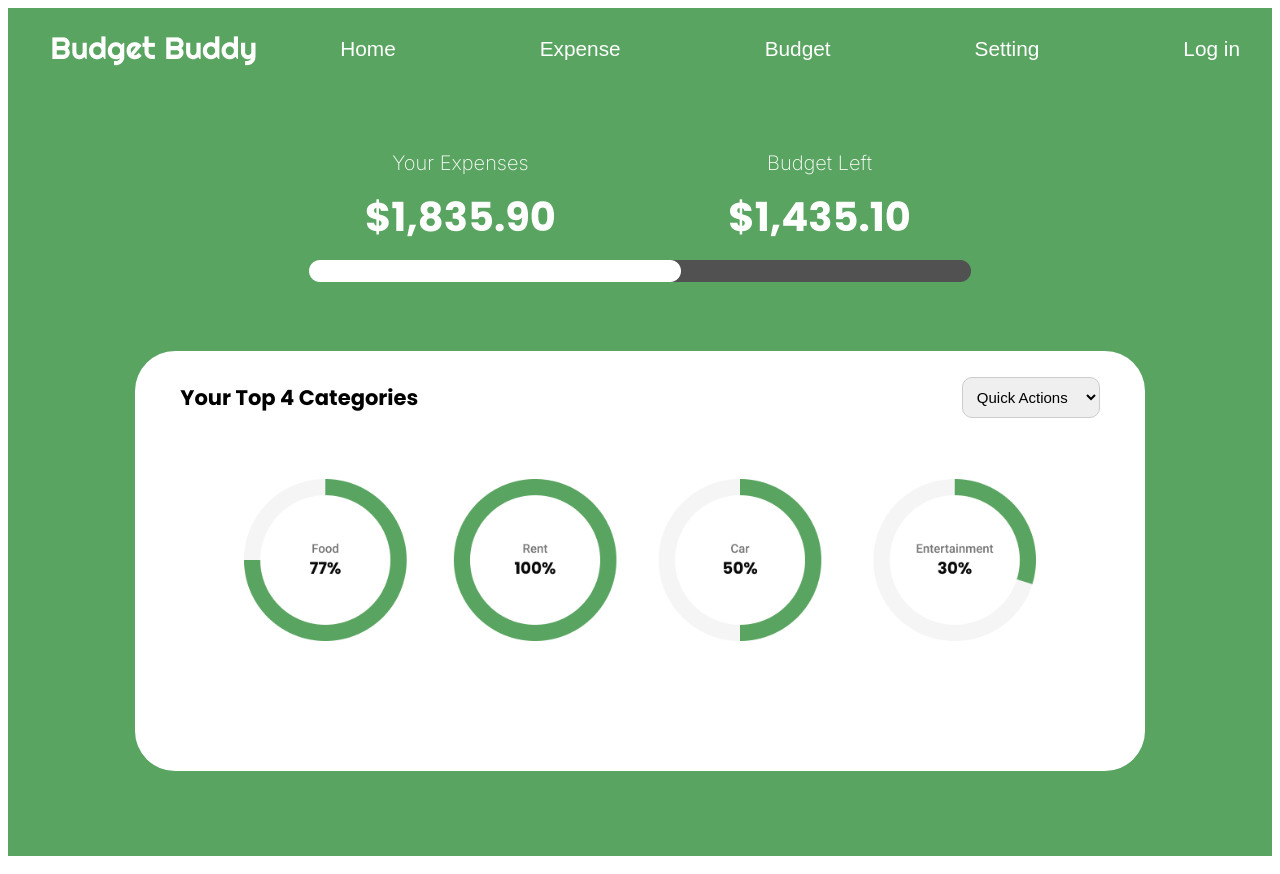
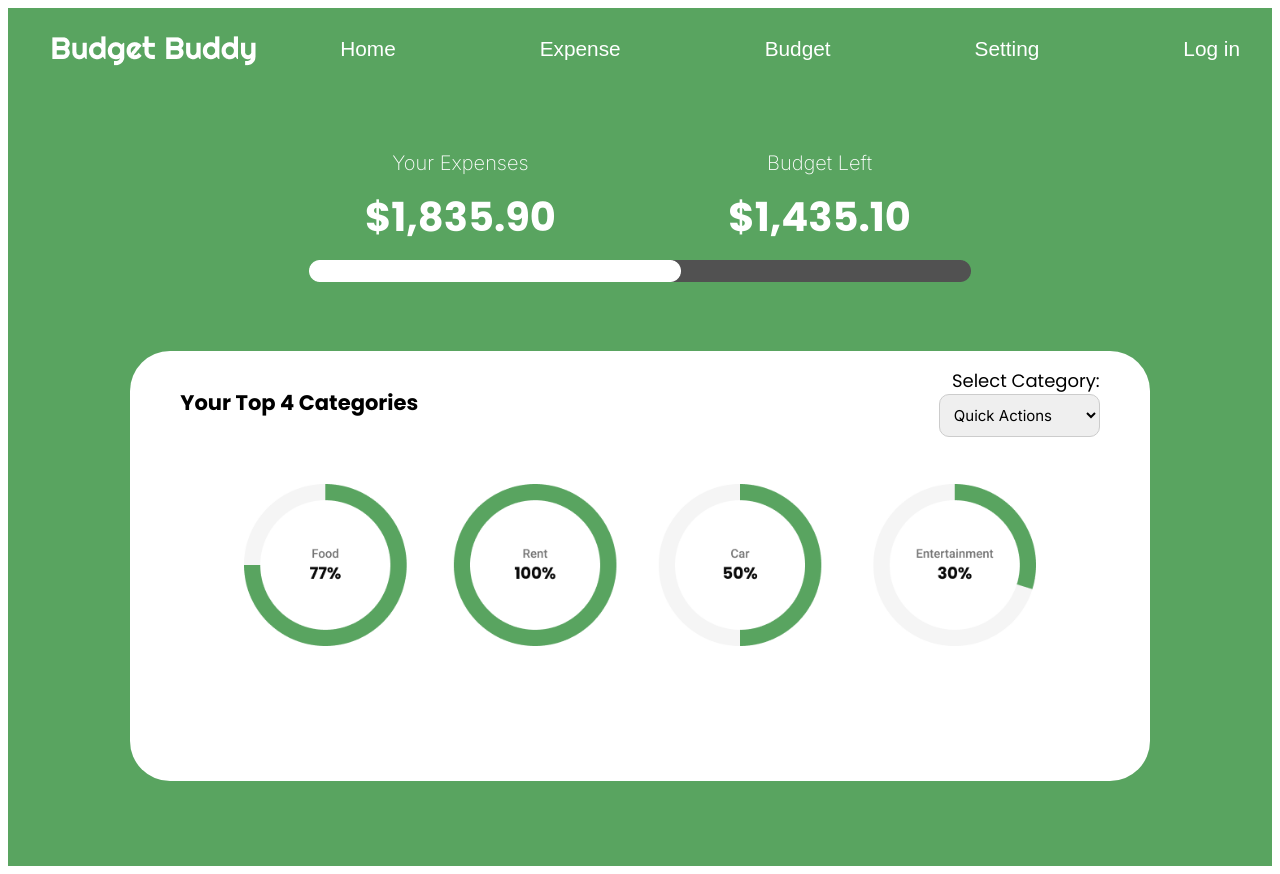
Before and after one commit to yeseul-lim/BudgetBuddy, a React (Create React App) app in the folder budgetbuddy/: page / in a window 1280 px wide. Built offline with nearby package versions, Linux system fonts and the light colour scheme.

Commit message:
added useNavigate for quick actions

```diff
--- a/budgetbuddy/src/Pages/Main/main.css
+++ b/budgetbuddy/src/Pages/Main/main.css
@@ -49,10 +49,10 @@ h2 {
     background-color: white;
     border-radius: 40px;
     margin: 35px auto;
-    padding: 10px;
+    padding: 15px;
 }
 
-.content {
+.main-content {
     display: flex;
     justify-content: space-between;
     align-items: center;
@@ -71,11 +71,12 @@ h2 {
 }
 
 select {
-    width: 30%;
+    width: 35%;
     padding: 10px;
     font-size: 15px;
     border: 1px solid #ccc;
     border-radius: 10px;
+    font-family: "Inter", sans-serif;
 }
 
 .graph-container {
--- a/budgetbuddy/src/Pages/Main/main.jsx
+++ b/budgetbuddy/src/Pages/Main/main.jsx
@@ -1,7 +1,33 @@
 import React from "react";
 import './main.css';
+import { useNavigate } from 'react-router-dom';
 
 const Main = () => {
+    const navigate = useNavigate();
+
+    const handleSelectChange = (event) => {
+        const selectedValue = event.target.value;
+        switch (selectedValue) {
+            case 'details':
+                navigate('/budget');
+                break;
+            case 'add':
+                navigate('/expense');
+                break;
+            case 'edit':
+                navigate('/budget');
+                break;
+            case 'link':
+                navigate('/account');
+                break;
+            case 'calendar':
+                navigate('/expenseCal');
+                break;
+            default:
+                break;
+        }
+    };
+
     return (
         <div className="main-container">
             <div className="column">
@@ -16,19 +42,22 @@ const Main = () => {
                 <img src="/ProgressIndicator.png" alt="Progress Indicator" />
             </div>
             <div className="white-box">
-                <div className="content">
+                <div className="main-content">
                     <div className="left-column">
                         <h3>Your Top 4 Categories</h3>
                     </div>
                     <div className="right-column">
-                        <select id="quickactions">
-                            <option value="quickActions" selected>Quick Actions</option>
-                            <option value="category1">View Details</option>
-                            <option value="category2">Add Expense</option>
-                            <option value="category3">Edit Categories</option>
-                            <option value="category4">Link Account</option>
-                            <option value="category5">View Calendar</option>
-                        </select>
+                        <label htmlFor="quickactions">Select Category:</label>
+                        <div className="select-container">
+                            <select id="quickactions" onChange={handleSelectChange}>
+                                <option value="quickActions" selected>Quick Actions</option>
+                                <option value="details">View Details</option>
+                                <option value="add">Add Expense</option>
+                                <option value="edit">Edit Categories</option>
+                                <option value="link">Link Account</option>
+                                <option value="calendar">View Calendar</option>
+                            </select>
+                        </div>
                     </div>
                 </div>
                 <div className="graph-container">
```
